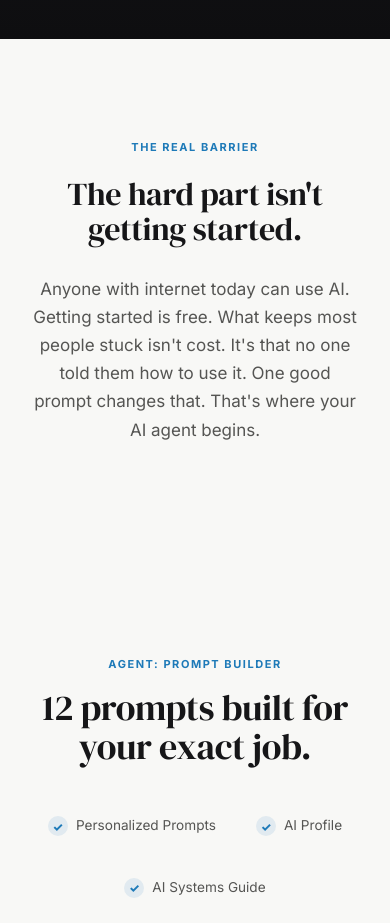
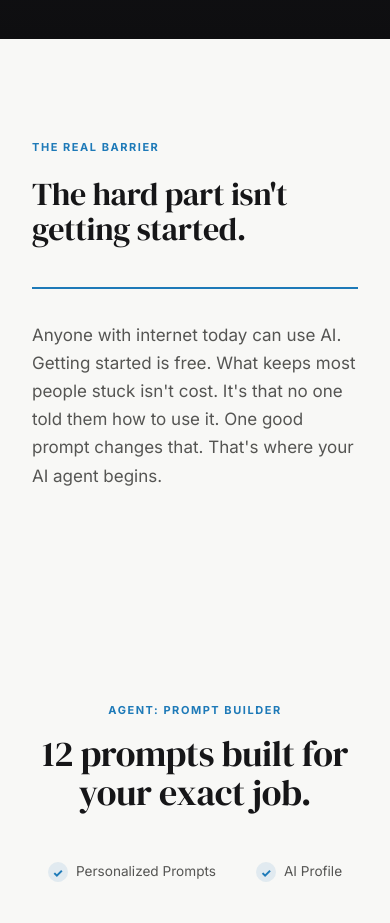
Before and after one commit to coolcalvin457-tech/agent-timesaver-nextjs, a Next.js app: page / in a window 390 px wide. Shown: the part 1660-2583 px from the top of the page. Built offline with nearby package versions, Linux system fonts and the light colour scheme.

Commit message:
Manifesto section: split layout with blue accent border

```diff
--- a/app/globals.css
+++ b/app/globals.css
@@ -1298,6 +1298,34 @@ input, textarea {
   }
   .hero-visual {
     order: -1;
+  }
+}
+
+/* ── Manifesto Split (Section 3) ─────────────────────────── */
+.manifesto-split {
+  display: grid;
+  grid-template-columns: 1.1fr 1fr;
+  gap: 96px;
+  align-items: center;
+  max-width: 1100px;
+  margin: 0 auto;
+}
+
+.manifesto-split-right {
+  border-left: 2px solid var(--cta);
+  padding-left: 48px;
+}
+
+@media (max-width: 768px) {
+  .manifesto-split {
+    grid-template-columns: 1fr;
+    gap: 40px;
+  }
+  .manifesto-split-right {
+    border-left: none;
+    padding-left: 0;
+    border-top: 2px solid var(--cta);
+    padding-top: 32px;
   }
 }
 
--- a/app/page.tsx
+++ b/app/page.tsx
@@ -56,23 +56,29 @@ export default function Home() {
         {/* ── Section 3: Manifesto ─────────────────────────────────────── */}
         <section className="section" id="why" style={{ paddingTop: "100px", paddingBottom: "100px" }}>
           <div className="container">
-            <div style={{ maxWidth: "720px", margin: "0 auto", textAlign: "center" }}>
+            <div className="manifesto-split">
+              {/* Left: eyebrow + headline */}
+              <div>
                 <div className="eyebrow" style={{ marginBottom: "20px" }}>The real barrier</div>
                 <h2
                   className="heading-1"
                   style={{
-                  marginBottom: "28px",
                     fontSize: "clamp(2rem, 4vw, 3rem)",
                     lineHeight: 1.1,
+                    marginBottom: 0,
                   }}
                 >
                   The hard part isn&apos;t getting started.
                 </h2>
-              <p className="body-lg" style={{ color: "var(--text-secondary)", maxWidth: "560px", margin: "0 auto" }}>
+              </div>
+              {/* Right: body paragraph */}
+              <div className="manifesto-split-right">
+                <p className="body-lg" style={{ color: "var(--text-secondary)" }}>
                   Anyone with internet today can use AI. Getting started is free. What keeps most
                   people stuck isn&apos;t cost. It&apos;s that no one told them how to use it. One
                   good prompt changes that. That&apos;s where your AI agent begins.
                 </p>
+              </div>
             </div>
           </div>
         </section>
```
Lines whose indentation alone changed are shown as unchanged.
